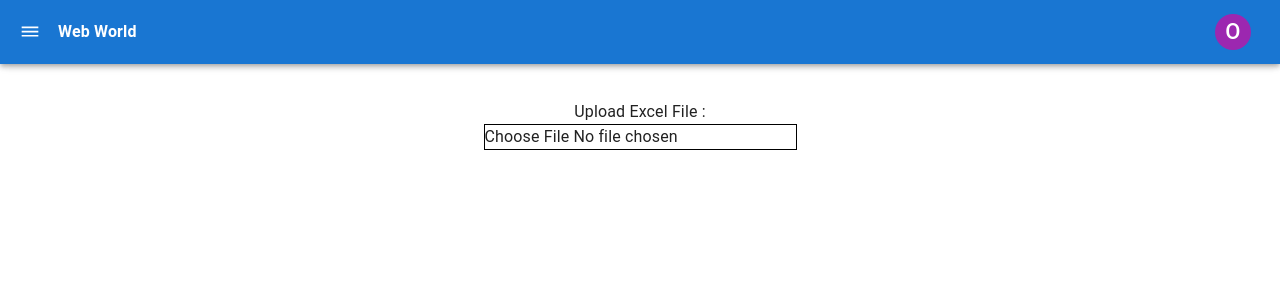
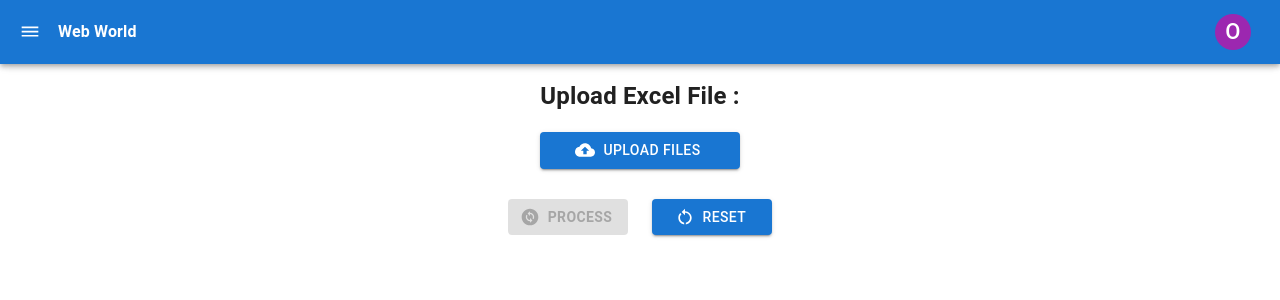
Before and after one commit to omChotaliya2002/mui_practice, a Next.js app: page /xlsx in a window 1280 px wide. Shown: the top 300 px of the page. Built offline with nearby package versions, Linux system fonts and the light colour scheme; a web font is replaced by a local one.

Commit message:
Upgraded the xlsx page.

```diff
--- a/src/app/xlsx/page.tsx
+++ b/src/app/xlsx/page.tsx
@@ -1,18 +1,37 @@
 "use client";
 
-import React, { useState } from "react";
+// PARENT COMPONENT 👪
+
+
+import React, { useState, useRef } from "react";
 import * as XLSX from 'xlsx';
+import Button from "@mui/material/Button";
+import { ChangeCircle, RestartAlt } from "@mui/icons-material";
+import FileUploadComponent, { FileUploadHandle } from "@/component/FileUploadCompo";
+
+
 
 export default function ExcelUploadPage() {
 
     const [data, setData] = useState<any[][]>([]);
+    const [selectedFile, setSelectedFile] = useState<File | null>(null);
 
-    const handleFileUpload = (e : React.ChangeEvent<HTMLElement>) => {
+    // Refs to control child component reset :  📌
 
-        const file = (e.target as HTMLInputElement).files?.[0];         // for type checking 📌
-        if(!file) return;
+    const uploadRef = useRef<FileUploadHandle>(null);
+
+
+    const handleFileUpload = (file : File | null) => {        // this will remove the file name when reset 👍
+
+            setSelectedFile(file);
+    }
+
+    const handleProcess = () => {
+
+        if(!selectedFile) return;
 
         const reader = new FileReader();
+
         reader.onload = (evt) => {
 
             const arrayBuffer = evt.target?.result as ArrayBuffer;
@@ -24,21 +43,44 @@ export default function ExcelUploadPage() {
             setData(jsonData);
         };
 
-        reader.readAsArrayBuffer(file);
+        reader.readAsArrayBuffer(selectedFile);
     };
+
+    const handleReset = () => {
+
+            setSelectedFile(null);
+            setData([]);
+            uploadRef.current?.reset();   // Clear filename in Upload Component
+
+    };
+
 
 
     return(
 
         <div className="flex flex-col items-center justify-center mt-[100px]">
 
-            <h1> Upload Excel File :  </h1>
-            <input type="file" accept=".xlsx, .xls" onChange={handleFileUpload} className="border border-black hover:cursor-pointer" />
+            <h1 className="font-semibold text-2xl mt-[-20px]"> Upload Excel File :  </h1>
+
+            <FileUploadComponent ref={uploadRef} onFileSelect={handleFileUpload} accept=".xlsx, .xls"/>
+
+        <div className="flex gap-x-6 mt-[30px]">
+            <Button component = "label" startIcon={<ChangeCircle/>} role={undefined} sx={{fontWeight : "bold"}} variant="contained"
+               onClick={handleProcess} disabled = {!selectedFile}>  Process
+            </Button>
+
+            <Button variant="contained" sx={{width : "120px"}} color="primary" onClick={handleReset} startIcon={<RestartAlt/>}>
+                Reset
+            </Button>
+
+        </div>
+
+
 
             {
                 data.length > 0 && (
 
-                    <table className="table-auto border-collapse border border-gray-400 mt-[20px]">
+                    <table className="table-auto border-collapse border border-gray-400 mt-[60px]">
 
                         <thead>
                             <tr>
--- /dev/null
+++ b/src/component/FileUploadCompo.tsx
@@ -0,0 +1,82 @@
+"use client";
+
+// CHILD COMPONENT : 👶
+
+
+import React, { useState, useRef, forwardRef, useImperativeHandle } from "react";
+import { Button } from "@mui/material";
+import Typography from "@mui/material/Typography";
+import { CloudUpload } from "@mui/icons-material";
+
+
+interface FileUploadProps {
+    onFileSelect : (file : File | null) => void;      // this will remove the file name when reset 👍
+    accept?: string;
+}
+
+export type FileUploadHandle = {
+    reset : () => void;
+}
+
+
+// Forward ref so parent can call reset : 📌📌📌
+
+
+const FileUploadComponent = forwardRef(function FileUploadComponent(
+    {onFileSelect, accept = "*"} : FileUploadProps,
+    ref : React.Ref<{reset : ()=> void}>
+) {
+
+    const fileInputRef = useRef<HTMLInputElement>(null);
+    const [fileName, setFileName] = useState<string>("");
+
+    const handleClick = () => {
+        fileInputRef.current?.click();
+    };
+
+    const handleFileChange = (event : React.ChangeEvent<HTMLInputElement>) => {
+
+            const file = event.target.files?.[0];
+
+            if(file){
+                setFileName(file.name);
+                onFileSelect(file);
+            }
+        };
+
+
+        // ✅ Expose reset method in parent : 📌📌📌
+
+        useImperativeHandle(ref, () => ({
+
+            reset : () => {
+
+                setFileName("");
+
+                if(fileInputRef.current){
+                    fileInputRef.current.value = "";        //Clear file input 👍
+                }
+
+                onFileSelect(null);     //Reset parent state 👍
+            },
+        }));
+
+
+
+        return(
+
+            <>
+
+                <input ref={fileInputRef} type="file" accept={accept} style={{display : "none"}} onChange={handleFileChange}/>
+
+                <Button component = "label" role={undefined} onClick={handleClick} startIcon = {<CloudUpload/>} variant="contained"
+                    sx={{marginTop : "20px", width : "200px"}}>
+                    Upload files
+                 </Button>
+
+                {fileName && <Typography mt={1}> Selected : {fileName}  </Typography>}
+            </>
+        );
+});
+
+export default FileUploadComponent;
--- a/src/component/Navbar.tsx
+++ b/src/component/Navbar.tsx
@@ -43,6 +43,12 @@ const Page = ({window} : Props) => {
       {text : 'Card', icon : <Article/>, path : "/card"},
       {text : 'APIs', icon : <Api/>, path : "/res"},
       {text : 'Axios', icon : <ListAlt/>, path : "/data_fetching"},
+
+      {text : 'Excel Processor',
+        icon : (
+          <Image className="mt-[-5px]" src={"/images/excel.svg"} alt="Excel" height={20} width={20}/>
+        ) ,
+        path : "/xlsx"},
     ]
 
     const drawer = (
@@ -62,7 +68,7 @@ const Page = ({window} : Props) => {
 
                     <ListItem key={item.text} style={{border : "0px solid black"}}>
 
-                      <Link href={item.path} onClick={()=> setDrawerOpen(false)} className="flex flex-row space-x-2 hover:scale-105">
+                      <Link href={item.path} onClick={()=> setDrawerOpen(false)} className="flex flex-row space-x-2 hover:scale-104">
                         <ListItemIcon style={{border : "0px solid black", minWidth : "10px", marginTop : "3.5px"}}>  {item.icon} </ListItemIcon>
                          <ListItemText className="" style={{border : "0px solid black"}} primary = {item.text}/>
                       </Link>
```
Also changed, not shown: public/images/excel.svg (added), public/images/excel2.svg (added).
